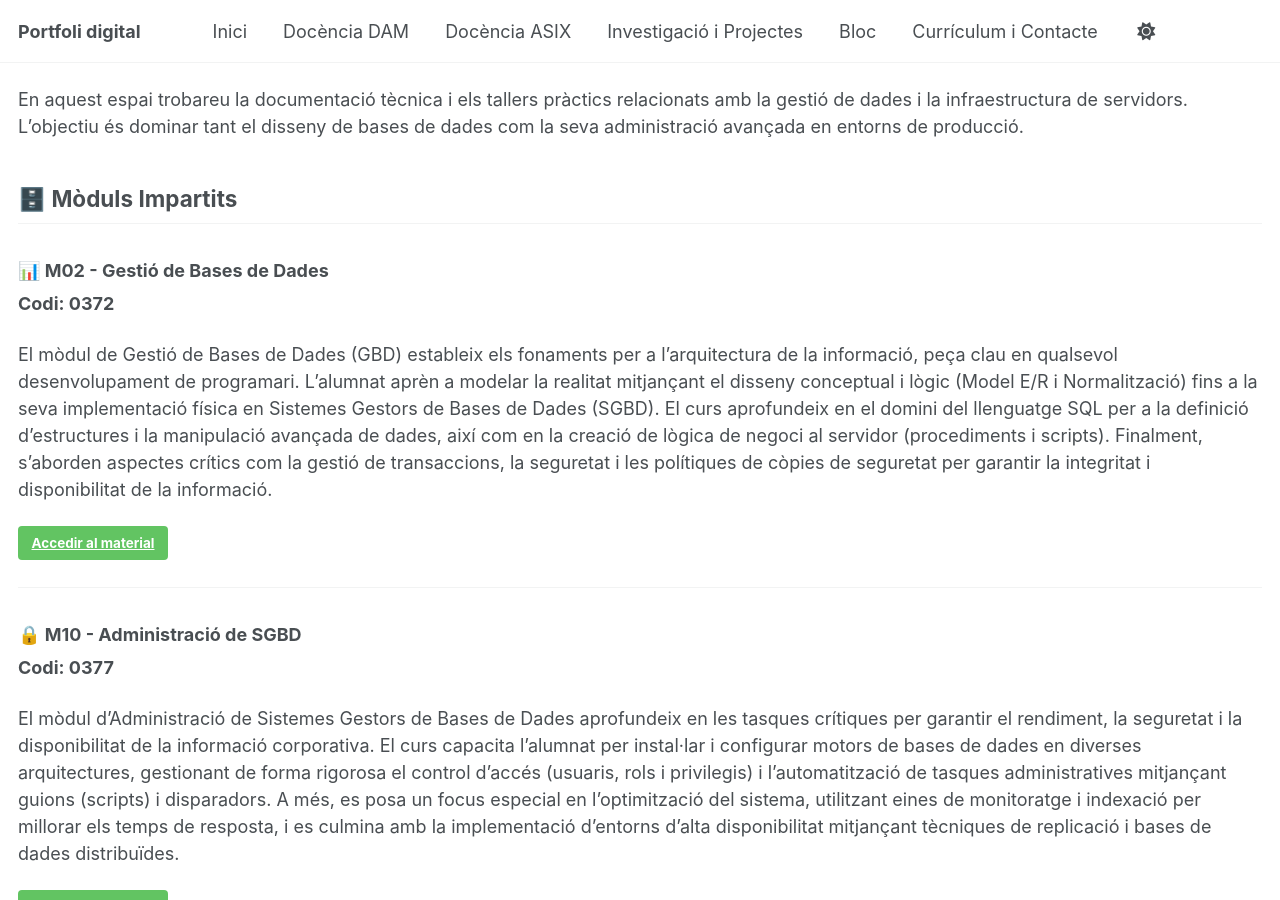
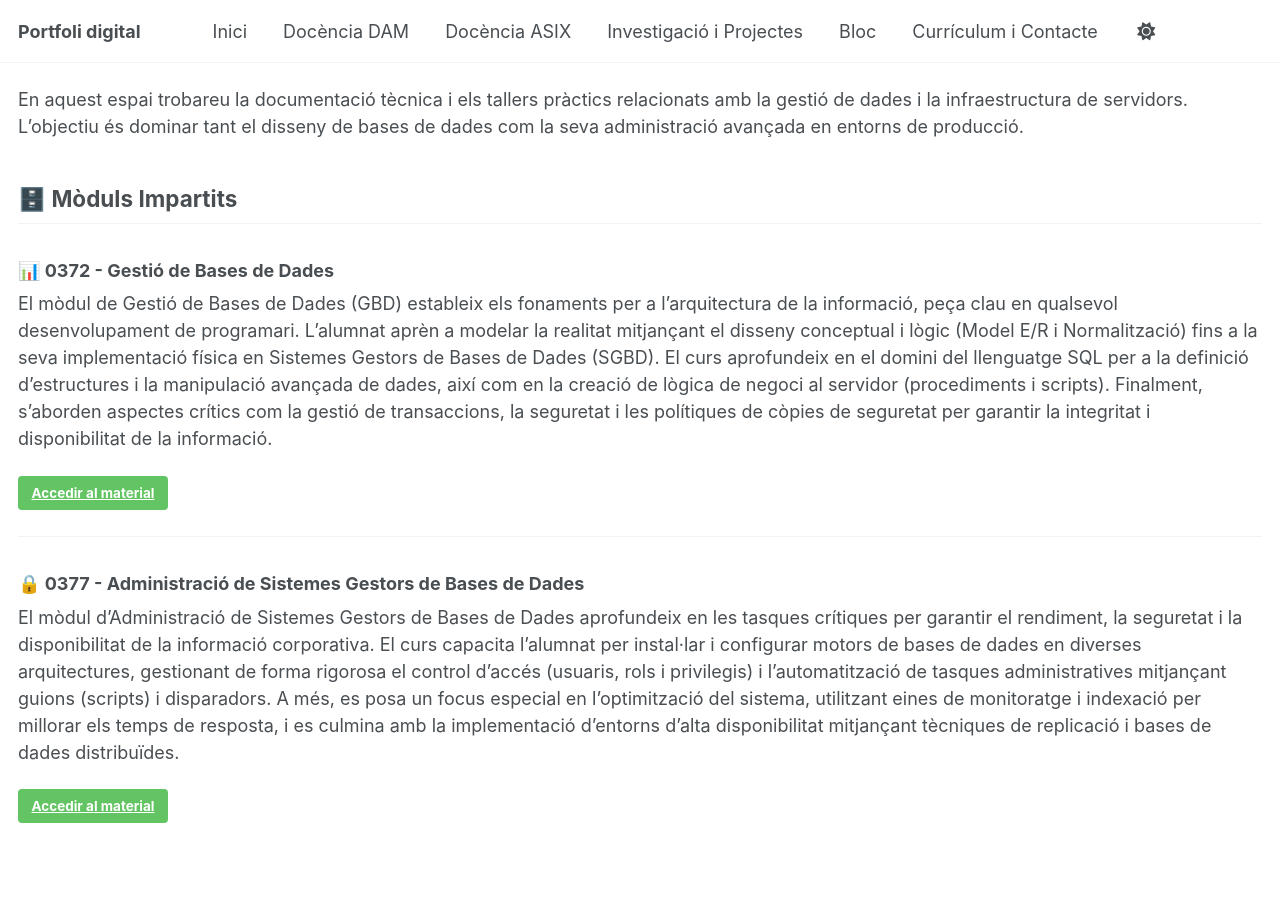
Before and after one commit to oriolgomezdiaz/oriolgomezdiaz.github.io, a Jekyll site: the page built from _pages/docencia/asix.md, in a window 1280 px wide and 900 px high, scrolled down 335 px. Built offline with Jekyll 4.4.1, drawn with Linux system fonts in a browser that asks for light colours; a script that is not in the unit is left out.

Commit message:
Main ASIX

```diff
--- a/_pages/docencia/asix.md
+++ b/_pages/docencia/asix.md
@@ -19,8 +19,7 @@ En aquest espai trobareu la documentació tècnica i els tallers pràctics relac
 
 ## 🗄️ Mòduls Impartits
 
-### 📊 M02 - Gestió de Bases de Dades
-**Codi: 0372**
+### 📊 0372 - Gestió de Bases de Dades
 
 El mòdul de Gestió de Bases de Dades (GBD) estableix els fonaments per a l'arquitectura de la informació, peça clau en qualsevol desenvolupament de programari. L'alumnat aprèn a modelar la realitat mitjançant el disseny conceptual i lògic (Model E/R i Normalització) fins a la seva implementació física en Sistemes Gestors de Bases de Dades (SGBD). El curs aprofundeix en el domini del llenguatge SQL per a la definició d'estructures i la manipulació avançada de dades, així com en la creació de lògica de negoci al servidor (procediments i scripts). Finalment, s'aborden aspectes crítics com la gestió de transaccions, la seguretat i les polítiques de còpies de seguretat per garantir la integritat i disponibilitat de la informació.
 
@@ -28,8 +27,7 @@ El mòdul de Gestió de Bases de Dades (GBD) estableix els fonaments per a l'arq
 
 ---
 
-### 🔒 M10 - Administració de SGBD
-**Codi: 0377**
+### 🔒 0377 - Administració de Sistemes Gestors de Bases de Dades
 
 El mòdul d'Administració de Sistemes Gestors de Bases de Dades aprofundeix en les tasques crítiques per garantir el rendiment, la seguretat i la disponibilitat de la informació corporativa. El curs capacita l'alumnat per instal·lar i configurar motors de bases de dades en diverses arquitectures, gestionant de forma rigorosa el control d'accés (usuaris, rols i privilegis) i l'automatització de tasques administratives mitjançant guions (scripts) i disparadors. A més, es posa un focus especial en l'optimització del sistema, utilitzant eines de monitoratge i indexació per millorar els temps de resposta, i es culmina amb la implementació d'entorns d'alta disponibilitat mitjançant tècniques de replicació i bases de dades distribuïdes.
 
```
